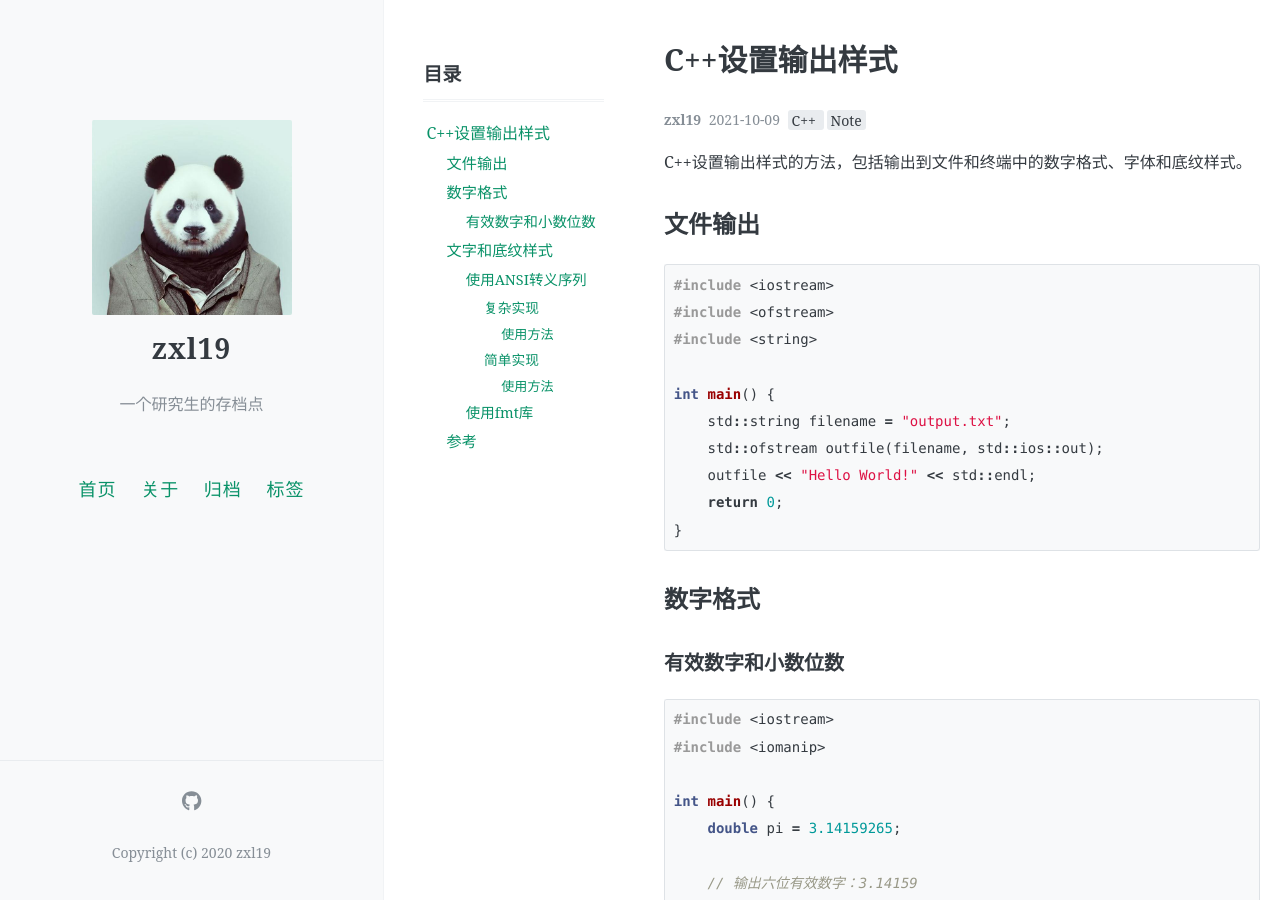
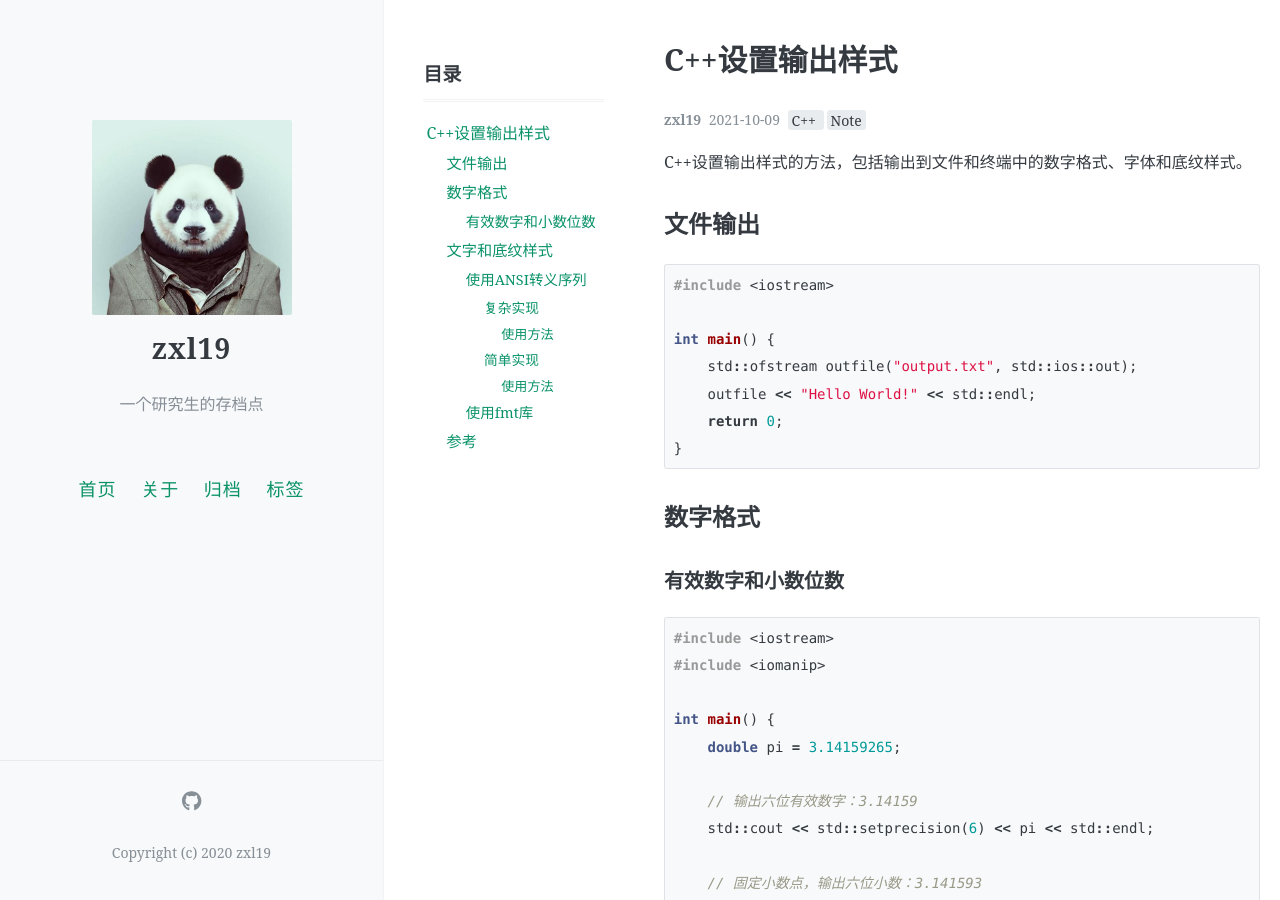
Before and after one commit to zxl19/zxl19.github.io, a Jekyll site: the page built from _posts/2021-10-09-cpp-output-format.md, in a window 1280 px wide and 900 px high. Built offline with Jekyll 4.4.1, drawn with Linux system fonts in a browser that asks for light colours; comment, search, counter and statistics services are not loaded.

Commit message:
Update Posts

````diff
--- a/_posts/2021-10-09-cpp-output-format.md
+++ b/_posts/2021-10-09-cpp-output-format.md
@@ -17,12 +17,9 @@ C++设置输出样式的方法，包括输出到文件和终端中的数字格
 
 ```cpp
 #include <iostream>
-#include <ofstream>
-#include <string>
 
 int main() {
-    std::string filename = "output.txt";
-    std::ofstream outfile(filename, std::ios::out);
+    std::ofstream outfile("output.txt", std::ios::out);
     outfile << "Hello World!" << std::endl;
     return 0;
 }
````
Also changed, not shown: _posts/.2021-09-24-wish-list.md (+1 -1 lines).
